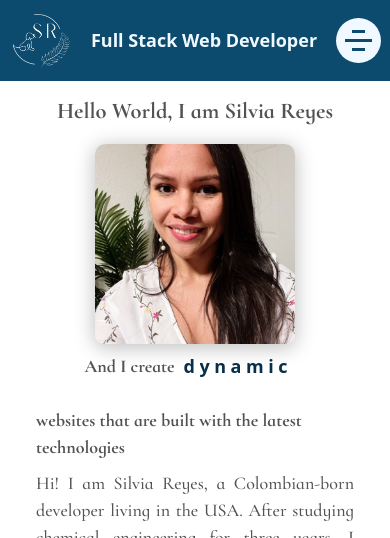
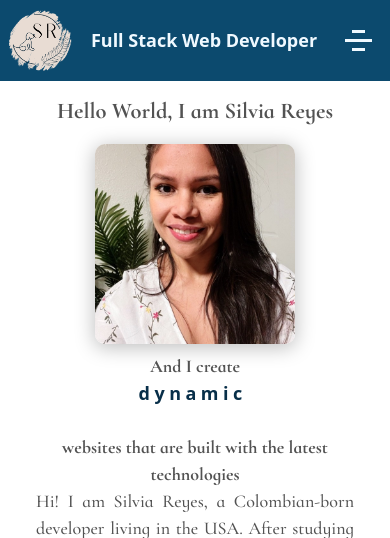
Before and after one commit to NathaliaReyes/personal-portfolio, a React (Vite) app: page / in a window 390 px wide. Shown: the top 538 px of the page. Built offline with nearby package versions, Linux system fonts and the light colour scheme.

Commit message:
Word component updated

```diff
--- a/src/components/NavTabs.jsx
+++ b/src/components/NavTabs.jsx
@@ -29,10 +29,10 @@ function NavTabs() {
         {/* <Words /> */}
         {/* Botón para pantallas pequeñas */}
         <div className="md:hidden mr-2">
-          <button onClick={() => setIsOpen(!isOpen)} className="flex flex-col justify-around items-center w-10 h-10 rounded-full bg-sky-50 p-2">
-            <div className="w-3 h-0.5 bg-sky-900"></div>
-            <div className="w-6 h-0.5 bg-sky-900"></div>
-            <div className="w-3 h-0.5 bg-sky-900"></div>
+          <button onClick={() => setIsOpen(!isOpen)} className="flex flex-col justify-around items-center w-10 h-10 p-2">
+            <div className="w-3 h-0.5 bg-sky-50"></div>
+            <div className="w-6 h-0.5 bg-sky-50"></div>
+            <div className="w-3 h-0.5 bg-sky-50"></div>
           </button>
         </div>
 
--- a/src/components/Words.jsx
+++ b/src/components/Words.jsx
@@ -6,13 +6,9 @@ export default function FlipWordsDemo() {
     const words = ["responsive", "dynamic", "innovative", "user-friendly"];
 
     return (
-      <div className="mt-2 sm:mt-0 sm:h-[5rem] flex flex-row items-center justify-center">
-        <div className="flex flex-row justify-center text-base md:text-2xl text-neutral-600 dark:text-neutral-400 flex-wrap">
-          {/* Personaliza el texto principal */}
-          <h2 className="cormorant-infant-bold text-base md:text-lg">And I create</h2>
-          {/* Aquí están las palabras que cambian dinámicamente */}
+      <div className="sm:h-[4rem] flex justify-center">
+        <div className="flex flex-col justify-center text-base md:text-2xl text-neutral-600 dark:text-neutral-400">
           <FlipWords words={words} />
-          <h2 className="cormorant-infant-bold text-base md:text-lg justify-center items-center mb-2 sm:mb-0">websites that are built with the latest technologies</h2>
         </div>
       </div>
     );
--- a/src/pages/About.jsx
+++ b/src/pages/About.jsx
@@ -21,8 +21,10 @@ export default function About() {
     <div className="container pt-1">
       <div className="text-neutral-600">
         <h1 className="cormorant-infant-bold text-xl md:text-2xl text-center mt-2" data-aos="zoom-in">Hello World, I am Silvia Reyes</h1>
-        <img className="img-silvia mt-4" src={image} alt="Profile_Image_Silvia" />
+        <img className="img-silvia mt-4 overflow-hidden" src={image} alt="Profile_Image_Silvia" />
+        <h2 className="cormorant-infant-bold text-base md:text-lg text-center mt-2">And I create</h2>
         <Words />
+        <h2 className="cormorant-infant-bold text-base md:text-lg text-center">websites that are built with the latest technologies</h2>
         <p className="cormorant-infant-medium text-justify paragraph">
           Hi! I am Silvia Reyes, a Colombian-born developer living in the USA.
           After studying chemical engineering for three years,
@@ -36,7 +38,7 @@ export default function About() {
 
       </div>
 
-      <div className="mt-2">
+      <div className="mt-4 ">
         <h3 className="cormorant-infant-bold text-lg md:text-xl">Fun Facts</h3>
         <div className="flex flex-col sm:flex-row justify-center gap-4">
           <div className="w-full md:w-1/3 text-center" data-aos="flip-left">
```
Also changed, not shown: src/images/logo_png.png.
